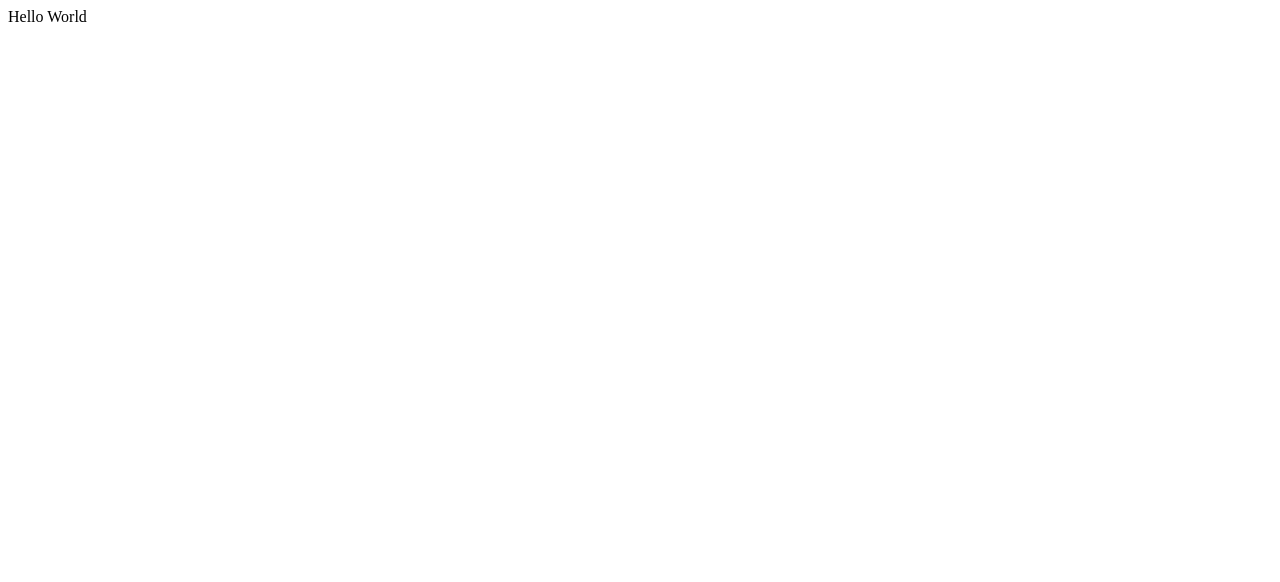
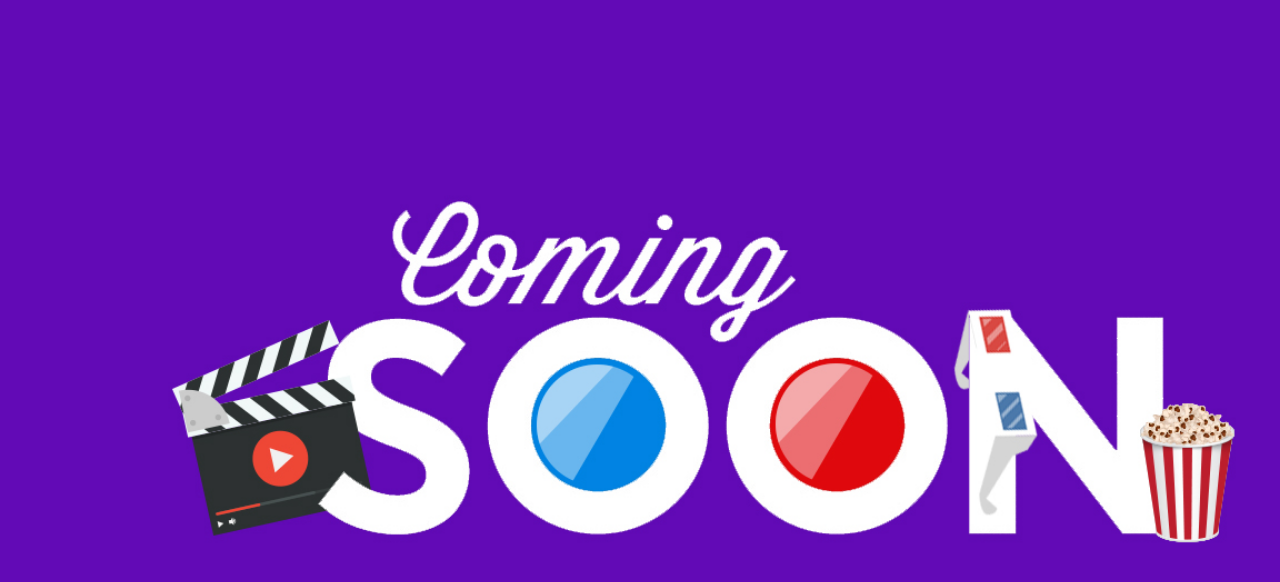
Before and after one commit to amojtaba/amojtaba.github.io, a plain HTML site: page index.html in a window 1280 px wide. Drawn offline with Linux system fonts and the light colour scheme.

Commit message:
init tvnet

```diff
--- a/index.html
+++ b/index.html
@@ -1,10 +1,28 @@
-<!DOCTYPE html>
-<html>
-    <head lang="en">
-        <meta charset="UTF-8">
-        <title></title>
-    </head>
-    <body>
-Hello World
-    </body>
+<!doctype html>
+<html lang="en">
+<head>
+    <meta charset="UTF-8">
+    <meta name="viewport"
+          content="width=device-width, user-scalable=no, initial-scale=1.0, maximum-scale=1.0, minimum-scale=1.0">
+    <meta http-equiv="X-UA-Compatible" content="ie=edge">
+    <title>TV NET</title>
+</head>
+<style>
+    .main {
+        position: absolute;
+        right: 0;
+        bottom: 0;
+        min-width: 100%;
+        min-height: 100%;
+        width: auto;
+        height: auto;
+        z-index: -100;
+        background: url(assets/images/bg.jpg) no-repeat;
+        background-size: cover;
+
+    }
+</style>
+<body>
+<div class="main"></div>
+</body>
 </html>
```
Also changed, not shown: assets/images/bg.jpg (added), 1 other file.
